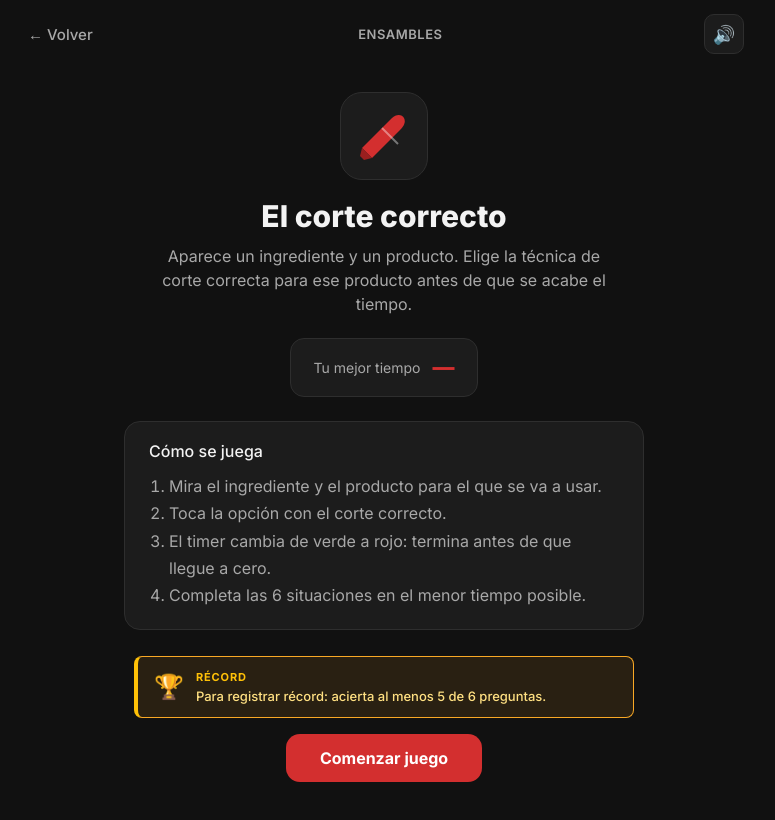
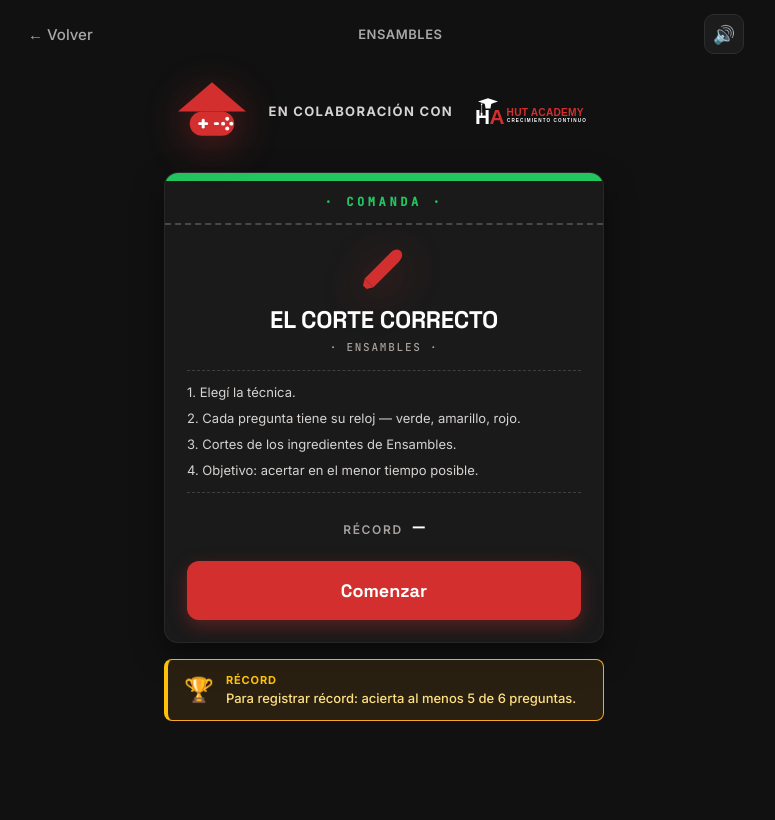
Before and after one commit to diegohenriquez279-ctrl/GAMEHUT, a website: page minijuego-3.html in a window 1280 px wide. Shown: the whole page, without its empty margins (256-1031 px from the left). Drawn offline with nearby package versions, Linux system fonts and the light colour scheme.

Commit message:
feat(estado1): publicar rediseño Estado 1 de los 5 minijuegos
- Nuevo CSS del rediseño (css/estado1.css)
- 5 iconos característicos por minijuego (assets/brand/icons/)
- Integración en minijuego-1..5.html

```diff
--- /dev/null
+++ b/css/estado1.css
@@ -0,0 +1,203 @@
+/* ============================================================
+   estado1.css — Rediseño uniforme del Estado 1 ("antes de jugar")
+   Layout tipo "comanda de cocina" con franja semáforo verde.
+   Co-branding GameHut + HutAcademy. Compartido por los 5 minijuegos.
+
+   Carga DESPUÉS de css/minijuego.css y ANTES del CSS específico de
+   cada minijuego. Los componentes internos se auto-centran (margin
+   auto) para verse igual sin importar la clase de la <section>.
+   NO redefine .mj-alerta-record (alerta ámbar heredada); solo la ubica.
+   ============================================================ */
+
+:root {
+  --mj-fondo: #111111;
+  --mj-marca: #D32F2F;
+  --mj-verde: #22C55E;
+  --mj-texto: #FFFFFF;
+  --mj-texto-secundario: #A8A29E;
+}
+
+/* ---- Contenedor del Estado 1 ---- */
+.e1-wrap {
+  min-height: 100vh;
+  background: var(--mj-fondo);
+  color: var(--mj-texto);
+  padding: 22px 16px 44px;
+  font-family: 'Inter', system-ui, sans-serif;
+  box-sizing: border-box;
+}
+
+/* ---- Co-branding ---- */
+.co-branding {
+  display: flex;
+  align-items: center;
+  justify-content: center;
+  flex-wrap: wrap;
+  gap: 12px 16px;
+  margin: 12px auto 28px;
+  max-width: 520px;
+}
+.cb-logo-principal {
+  height: 64px;
+  width: auto;
+  display: block;
+  filter: drop-shadow(0 8px 20px rgba(211, 47, 47, 0.40));
+}
+.cb-logo-secundario { height: 40px; width: auto; display: block; }
+.cb-frase {
+  font-size: 13px;
+  color: #d6d3d1;
+  text-transform: uppercase;
+  letter-spacing: 0.1em;
+  font-weight: 700;
+}
+
+/* ---- Comanda (tarjeta con franja semáforo) ---- */
+.comanda-pre {
+  width: 100%;
+  max-width: 440px;
+  margin: 0 auto;
+  background: #1a1a1a;
+  border: 1px solid rgba(255, 255, 255, 0.06);
+  border-radius: 14px;
+  overflow: hidden;
+  box-shadow: 0 12px 32px rgba(0, 0, 0, 0.45);
+}
+.comanda-franja {
+  height: 8px;
+  background: var(--mj-verde);
+}
+.comanda-cuerpo {
+  display: flex;
+  flex-direction: column;
+  align-items: center;
+  text-align: center;
+  gap: 11px;
+  padding: 0 22px 22px;
+}
+
+/* Encabezado tipo ticket de cocina: "· COMANDA ·" con perforado punteado */
+.comanda-cuerpo::before {
+  content: "· COMANDA ·";
+  align-self: stretch;
+  margin: 0 -22px 4px;
+  padding: 12px 22px;
+  font-family: 'JetBrains Mono', ui-monospace, monospace;
+  font-weight: 700;
+  font-size: 12px;
+  letter-spacing: 0.3em;
+  color: var(--mj-verde);
+  border-bottom: 2px dashed rgba(255, 255, 255, 0.20);
+}
+
+/* ---- Ícono característico (reducido para dar foco al logo) ---- */
+.mj-icono-caracteristico {
+  width: 56px;
+  height: 56px;
+  display: block;
+  filter: drop-shadow(0 8px 22px rgba(211, 47, 47, 0.45));
+}
+
+/* ---- Título (Space Grotesk). Scoped para ganar sobre .mj-titulo heredado ---- */
+.comanda-cuerpo .mj-titulo {
+  margin: 0;
+  font-family: 'Space Grotesk', system-ui, sans-serif;
+  font-weight: 700;
+  font-size: clamp(18px, 4.4vw, 24px);
+  line-height: 1.08;
+  letter-spacing: -0.01em;
+  color: var(--mj-texto);
+  text-transform: none;
+}
+
+/* ---- Estación / área (en mono, refuerza el ticket) ---- */
+.comanda-cuerpo .mj-area {
+  margin: -5px 0 0;
+  font-family: 'JetBrains Mono', ui-monospace, monospace;
+  text-transform: uppercase;
+  letter-spacing: 0.16em;
+  font-size: 11px;
+  font-weight: 500;
+  color: var(--mj-texto-secundario);
+}
+
+/* ---- Reglas (líneas de la comanda): separadas por perforado punteado ---- */
+.mj-reglas {
+  display: flex;
+  flex-direction: column;
+  gap: 7px;
+  width: 100%;
+  margin: 4px 0;
+  padding: 12px 0;
+  text-align: left;
+  border-top: 1px dashed rgba(255, 255, 255, 0.16);
+  border-bottom: 1px dashed rgba(255, 255, 255, 0.16);
+}
+.mj-reglas p {
+  margin: 0;
+  font-family: 'Inter', sans-serif;
+  font-size: clamp(12px, 2.9vw, 13px);
+  line-height: 1.45;
+  color: #d6d3d1;
+}
+
+/* ---- Récord (valor en JetBrains Mono) ---- */
+.mj-record {
+  display: flex;
+  align-items: baseline;
+  justify-content: center;
+  gap: 10px;
+  width: 100%;
+  padding: 4px 0 2px;
+}
+.mj-record-label {
+  font-family: 'Inter', sans-serif;
+  font-size: 12px;
+  letter-spacing: 0.14em;
+  font-weight: 600;
+  color: var(--mj-texto-secundario);
+}
+.mj-record-valor {
+  font-family: 'JetBrains Mono', ui-monospace, monospace;
+  font-weight: 500;
+  font-size: 20px;
+  color: var(--mj-texto);
+}
+/* MJ2: el JS inyecta "Mejor tiempo: X" completo en el mismo nodo */
+.mj-record--mj2 .mj-record-valor { font-size: 15px; }
+.mj-record--mj2 .mj-record-valor span { font-family: 'JetBrains Mono', ui-monospace, monospace; }
+
+/* ---- Botón Comenzar (protagonista) ---- */
+.mj-boton-comenzar {
+  width: 100%;
+  margin-top: 6px;
+  padding: 16px 24px;
+  background: var(--mj-marca);
+  color: #fff;
+  border: none;
+  border-radius: 12px;
+  font-family: 'Space Grotesk', 'Inter', sans-serif;
+  font-weight: 700;
+  font-size: 18px;
+  cursor: pointer;
+  box-shadow: 0 6px 18px rgba(211, 47, 47, 0.35);
+  transition: transform 0.12s ease, box-shadow 0.12s ease, background 0.12s ease;
+}
+.mj-boton-comenzar:hover {
+  background: #b71c1c;
+  transform: translateY(-2px);
+  box-shadow: 0 10px 24px rgba(211, 47, 47, 0.45);
+}
+.mj-boton-comenzar:active { transform: translateY(0); }
+
+/* ---- Alerta ámbar del récord: NO se redefine, solo se ubica ---- */
+.e1-wrap .mj-alerta-record {
+  max-width: 440px;
+  margin: 16px auto 0;
+}
+
+@media (max-width: 380px) {
+  .comanda-cuerpo { padding: 22px 16px 20px; }
+  .cb-logo-principal { height: 34px; }
+  .cb-logo-secundario { height: 26px; }
+}
--- a/minijuego-3.html
+++ b/minijuego-3.html
@@ -14,61 +14,61 @@
   <!-- Inter -->
   <link rel="preconnect" href="https://fonts.googleapis.com">
   <link rel="preconnect" href="https://fonts.gstatic.com" crossorigin>
-  <link href="https://fonts.googleapis.com/css2?family=Inter:wght@400;500;600;700;800&display=swap" rel="stylesheet">
+  <link href="https://fonts.googleapis.com/css2?family=Inter:wght@400;500;600;700;800&family=Space+Grotesk:wght@400;700&family=JetBrains+Mono:wght@500&display=swap" rel="stylesheet">
 
   <!-- Estilos del proyecto -->
   <link rel="stylesheet" href="css/minijuego.css?v=20260826">
+  <link rel="stylesheet" href="css/estado1.css?v=20260826">
   <link rel="stylesheet" href="css/minijuego3.css?v=20260826">
 </head>
 <body class="mj3">
 
   <!-- ===================== ESTADO 1: ANTES DE JUGAR ===================== -->
-  <section id="estado-1" class="estado">
+  <section id="estado-1" class="estado e1-wrap">
     <nav class="barra-nav">
       <a href="index.html" class="btn-volver">&larr; Volver</a>
       <span class="etiqueta-area">Ensambles</span>
       <button id="btn-sonido" class="btn-sonido" type="button" aria-label="Sonido">&#128266;</button>
     </nav>
 
-    <div class="pre-juego">
-      <div class="icono-juego" aria-hidden="true">
-        <svg viewBox="0 0 64 64" width="64" height="64">
-          <path d="M10 44 L40 14 C44 10 50 10 52 14 C54 18 52 22 48 26 L20 54 Z" fill="#D32F2F"/>
-          <path d="M10 44 L20 54 L12 56 L8 52 Z" fill="#9a1f1f"/>
-          <line x1="30" y1="24" x2="46" y2="40" stroke="#fff" stroke-width="2" stroke-opacity="0.4"/>
-        </svg>
+    <!-- Co-branding compacto -->
+    <div class="co-branding">
+      <img src="assets/brand/gamehut-logo.svg?v=20260826" alt="GameHut" class="cb-logo-principal">
+      <span class="cb-frase">En colaboración con</span>
+      <img src="assets/brand/hutacademy-logo.svg?v=20260826" alt="HutAcademy" class="cb-logo-secundario">
     </div>
 
-      <h1 class="titulo-juego">El corte correcto</h1>
-      <p class="desc-juego">
-        Aparece un ingrediente y un producto. Elige la técnica de corte correcta
-        para ese producto antes de que se acabe el tiempo.
-      </p>
+    <!-- Comanda: franja semáforo verde -->
+    <div class="comanda-pre">
+      <div class="comanda-franja"></div>
+      <div class="comanda-cuerpo">
+        <img src="assets/brand/icons/mj3-cuchillo.svg?v=20260826" alt="" class="mj-icono-caracteristico">
+        <h1 class="mj-titulo">EL CORTE CORRECTO</h1>
+        <p class="mj-area">· Ensambles ·</p>
 
-      <div class="record-strip">
-        <span class="record-label">Tu mejor tiempo</span>
-        <span id="record-actual" class="record-valor">&mdash;</span>
+        <div class="mj-reglas">
+          <p>1. Elegí la técnica.</p>
+          <p>2. Cada pregunta tiene su reloj — verde, amarillo, rojo.</p>
+          <p>3. Cortes de los ingredientes de Ensambles.</p>
+          <p>4. Objetivo: acertar en el menor tiempo posible.</p>
         </div>
 
-      <div class="instrucciones">
-        <h2>Cómo se juega</h2>
-        <ol>
-          <li>Mira el ingrediente y el producto para el que se va a usar.</li>
-          <li>Toca la opción con el corte correcto.</li>
-          <li>El timer cambia de verde a rojo: termina antes de que llegue a cero.</li>
-          <li>Completa las 6 situaciones en el menor tiempo posible.</li>
-        </ol>
+        <div class="mj-record">
+          <span class="mj-record-label">RÉCORD</span>
+          <span id="record-actual" class="mj-record-valor">--:--</span>
         </div>
 
+        <button id="btn-comenzar" class="mj-boton-comenzar" type="button">Comenzar</button>
+      </div>
+    </div>
+
+    <!-- Alerta ámbar del récord: SEPARADA, INTOCADA (Frente A) -->
     <div class="mj-alerta-record">
       <span class="mj-alerta-record__icono">🏆</span>
       <div class="mj-alerta-record__texto">
         <span class="mj-alerta-record__label">Récord</span>
         <span class="mj-alerta-record__req">Para registrar récord: acierta al menos 5 de 6 preguntas.</span>
       </div>
-      </div>
-
-      <button id="btn-comenzar" class="btn-gh btn-gh-primario" type="button">Comenzar juego</button>
     </div>
   </section>
 
```
Also changed, not shown: minijuego-1.html (+31 -19 lines), minijuego-2.html (+39 -23 lines), minijuego-4.html (+31 -24 lines), minijuego-5.html (+31 -22 lines), assets/brand/icons/mj1-interrogacion.svg (added), assets/brand/icons/mj2-toster.svg (added), assets/brand/icons/mj3-cuchillo.svg (added), assets/brand/icons/mj4-pasta.svg (added), assets/brand/icons/mj5-pizza.svg (added). Lines whose indentation alone changed are shown as unchanged.
